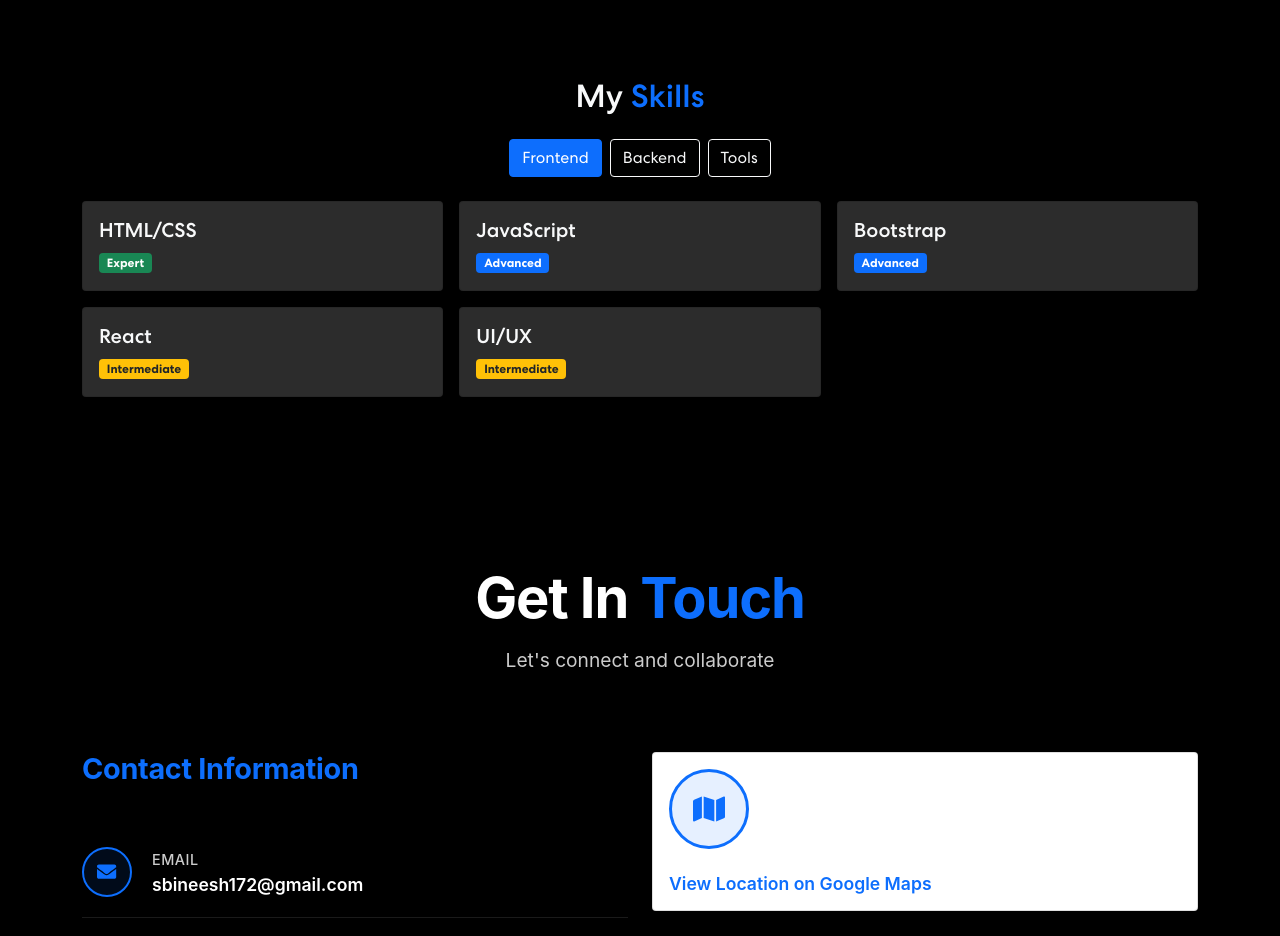
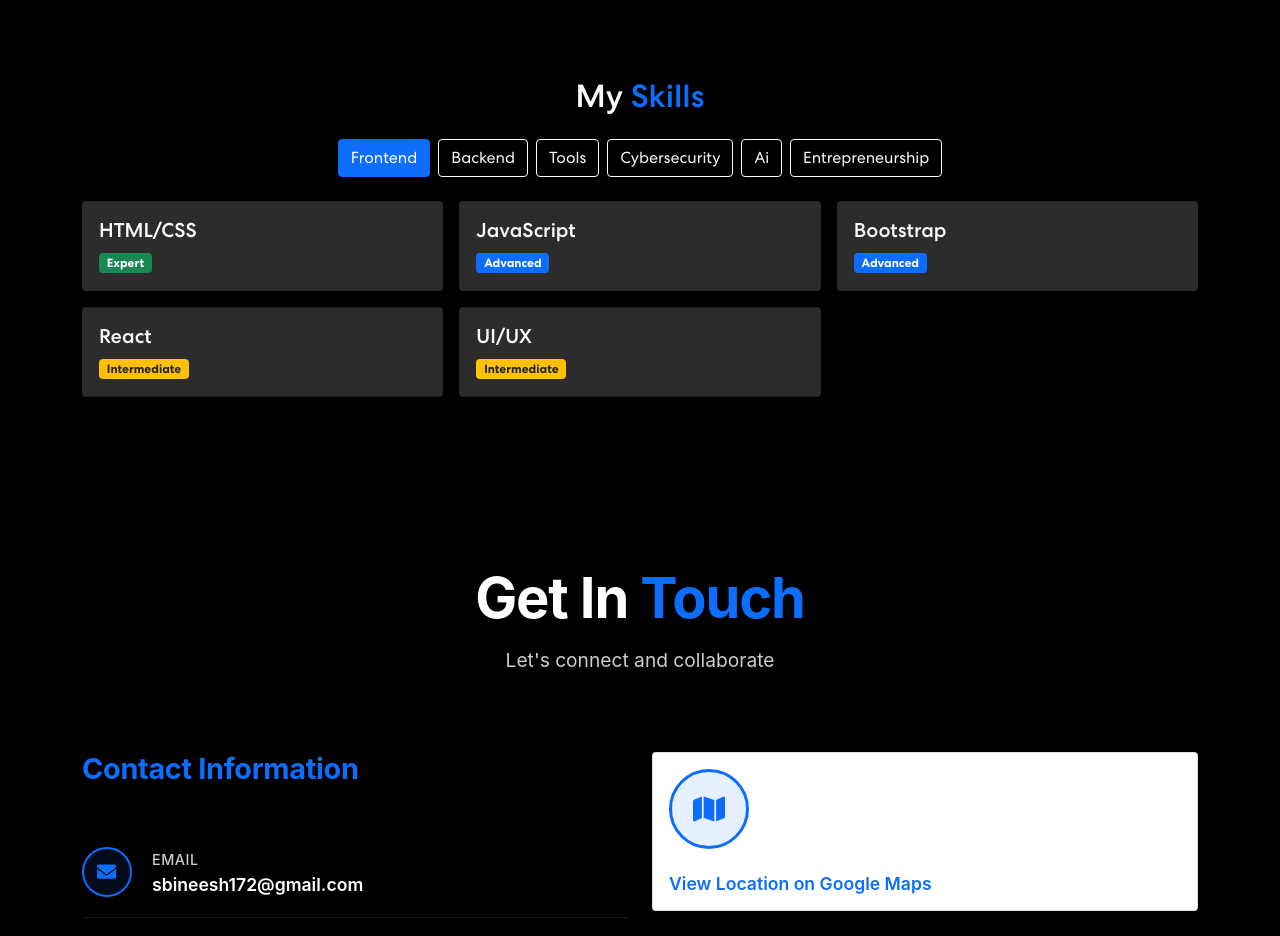
Before and after one commit to Bineesh627/Bineesh627.github.io, a React (Create React App) app: page / in a window 1280 px wide. Shown: the part 2820-3756 px from the top of the page. Built offline with nearby package versions, Linux system fonts and the light colour scheme.

Commit message:
Update Skills Section with New Categories

```diff
--- a/src/components/Skills.js
+++ b/src/components/Skills.js
@@ -20,12 +20,34 @@ const skills = [
   { name: "Postman", levelLabel: "Advanced", category: "tools" },
   { name: "Burp Suite", levelLabel: "Intermediate", category: "tools" },
   { name: "Nmap", levelLabel: "Intermediate", category: "tools" },
-  { name: "Cyber Security Expert", levelLabel: "Expert", category: "tools" },
-  { name: "AI Expert", levelLabel: "Expert", category: "tools" },
-  { name: "Entrepreneur", levelLabel: "Expert", category: "tools" },
+
+  { name: "Penetration Testing", levelLabel: "Expert", category: "cybersecurity" },
+  { name: "Vulnerability Assessment", levelLabel: "Advanced", category: "cybersecurity" },
+  { name: "Network Security", levelLabel: "Advanced", category: "cybersecurity" },
+  { name: "Ethical Hacking", levelLabel: "Expert", category: "cybersecurity" },
+  { name: "Security Auditing", levelLabel: "Advanced", category: "cybersecurity" },
+  { name: "Incident Response", levelLabel: "Intermediate", category: "cybersecurity" },
+  { name: "Risk Assessment", levelLabel: "Advanced", category: "cybersecurity" },
+
+  { name: "Machine Learning", levelLabel: "Expert", category: "ai" },
+  { name: "Deep Learning", levelLabel: "Advanced", category: "ai" },
+  { name: "Natural Language Processing", levelLabel: "Advanced", category: "ai" },
+  { name: "Computer Vision", levelLabel: "Intermediate", category: "ai" },
+  { name: "TensorFlow", levelLabel: "Advanced", category: "ai" },
+  { name: "PyTorch", levelLabel: "Intermediate", category: "ai" },
+  { name: "Data Analysis", levelLabel: "Expert", category: "ai" },
+  { name: "AI Model Development", levelLabel: "Expert", category: "ai" },
+
+  { name: "Business Strategy", levelLabel: "Expert", category: "entrepreneurship" },
+  { name: "Product Development", levelLabel: "Advanced", category: "entrepreneurship" },
+  { name: "Market Research", levelLabel: "Advanced", category: "entrepreneurship" },
+  { name: "Financial Planning", levelLabel: "Intermediate", category: "entrepreneurship" },
+  { name: "Team Leadership", levelLabel: "Expert", category: "entrepreneurship" },
+  { name: "Project Management", levelLabel: "Advanced", category: "entrepreneurship" },
+  { name: "Innovation Management", levelLabel: "Expert", category: "entrepreneurship" },
 ];
 
-const categories = ["frontend", "backend", "tools"];
+const categories = ["frontend", "backend", "tools", "cybersecurity", "ai", "entrepreneurship"];
 
 const levelColors = {
   Expert: "bg-success",
```
